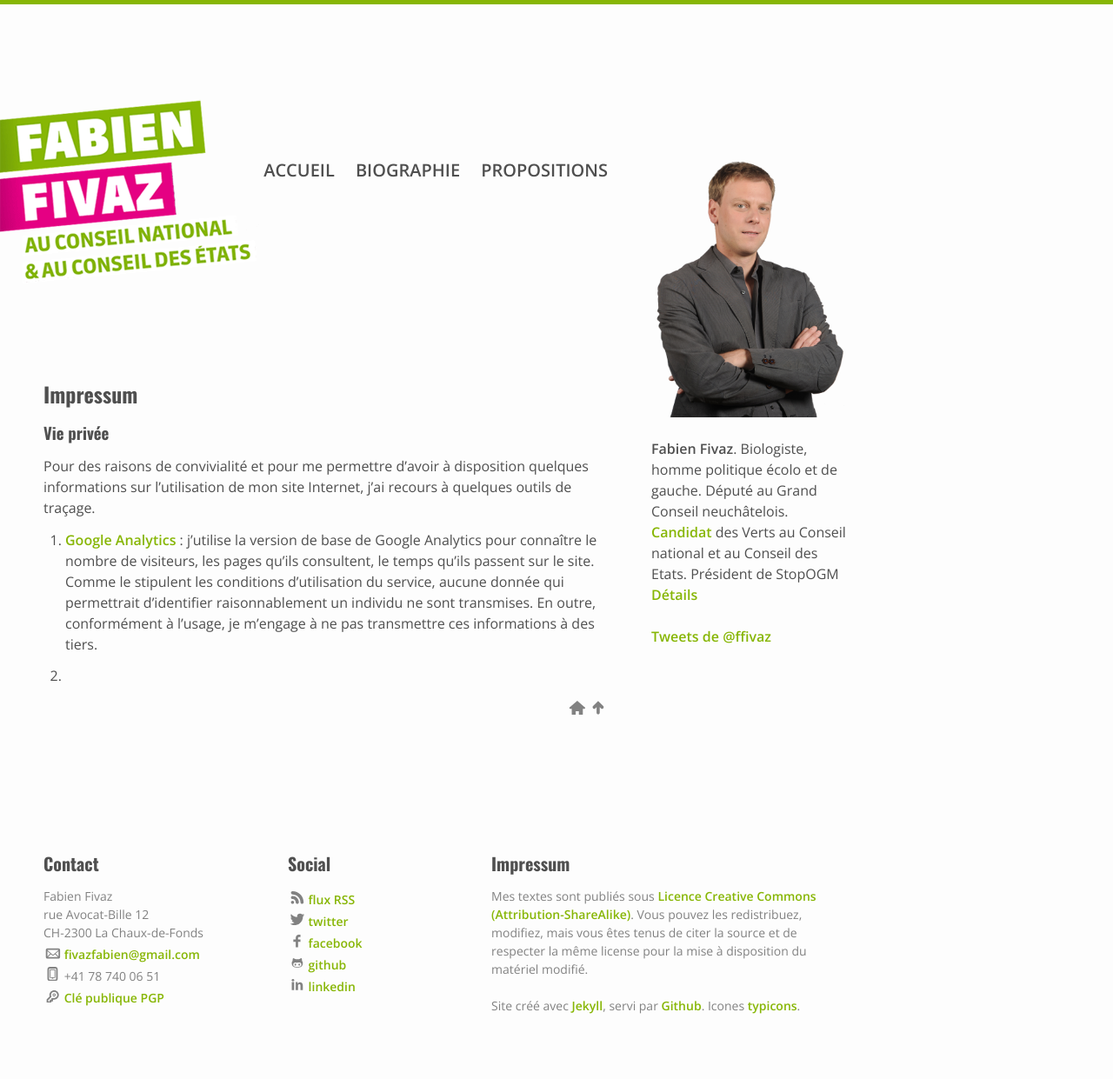
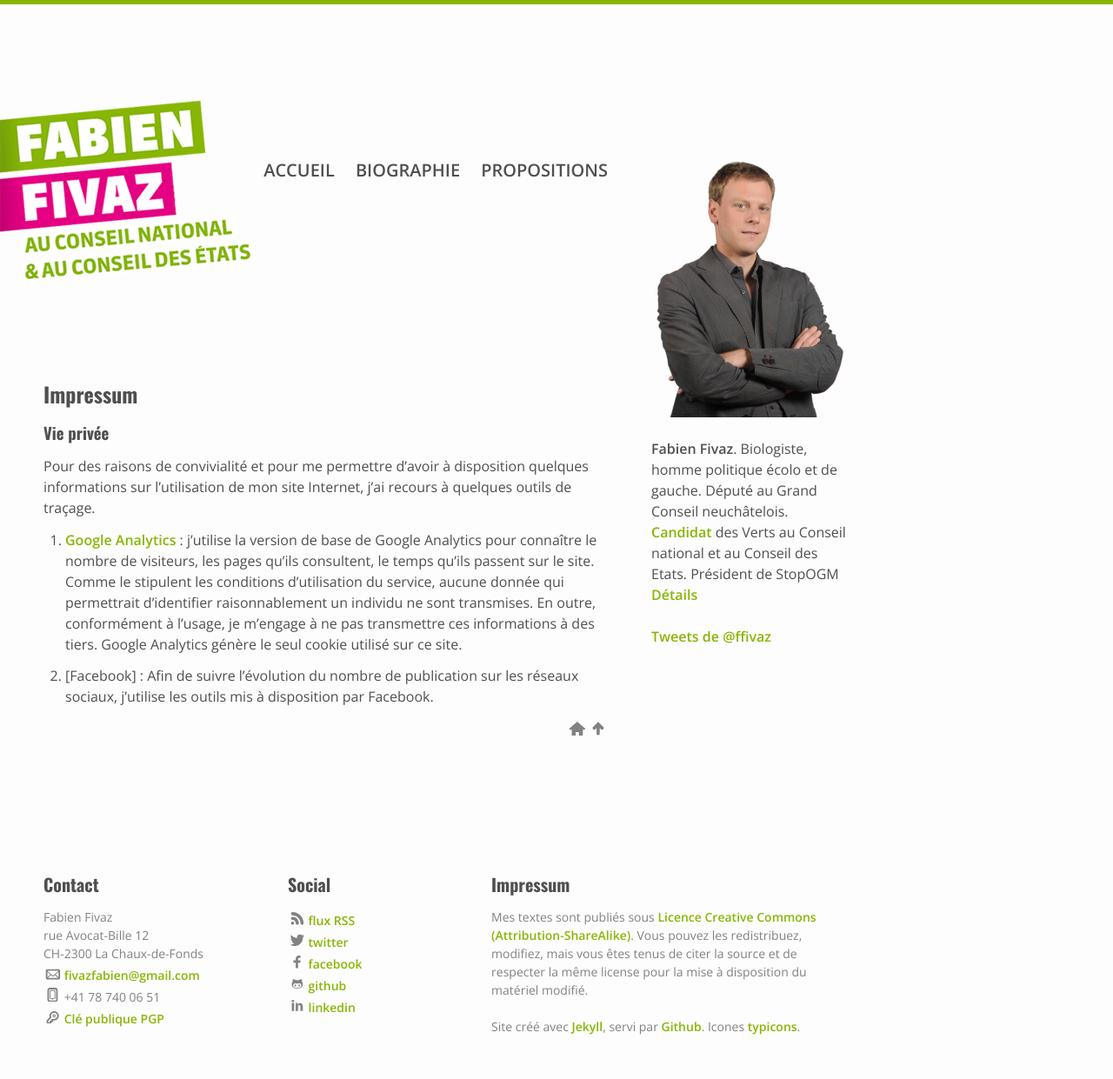
Before and after one commit to ffivaz/ffivaz.github.io, a Jekyll site: the page built from impressum.md, in a window 1280 px wide. Shown: the whole page at 87% size. Built offline with Jekyll 4.4.1, drawn with Linux system fonts in a browser that asks for light colours; nearby versions of some CDN libraries; comment, search, counter and statistics services are not loaded; before the commit the page ends 1217 px from its top, so only the background shows below that.

Commit message:
Impressum

```diff
--- a/_layouts/default.html
+++ b/_layouts/default.html
@@ -9,7 +9,9 @@
       FB.init({
         appId      : '584357875041211',
         xfbml      : true,
-        version    : 'v2.2'
+        version    : 'v2.2',
+        cookie     : false,
+        oauth      : false
       });
     };
 
--- a/impressum.md
+++ b/impressum.md
@@ -16,6 +16,6 @@
 
 1. [Google Analytics](https://support.google.com/analytics/answer/6004245?hl=fr "Informations sur la confidentialité GA") : j'utilise la version de base de Google Analytics pour connaître le nombre de visiteurs, les pages qu'ils
 consultent, le temps qu'ils passent sur le site. Comme le stipulent les conditions d'utilisation du service, aucune donnée qui permettrait d'identifier raisonnablement un individu ne sont
-transmises. En outre, conformément à l'usage, je m'engage à ne pas transmettre ces informations à des tiers.
+transmises. En outre, conformément à l'usage, je m'engage à ne pas transmettre ces informations à des tiers. Google Analytics génère le seul cookie utilisé sur ce site.
 
-2.
+2. [Facebook] : Afin de suivre l'évolution du nombre de publication sur les réseaux sociaux, j'utilise les outils mis à disposition par Facebook.
```
